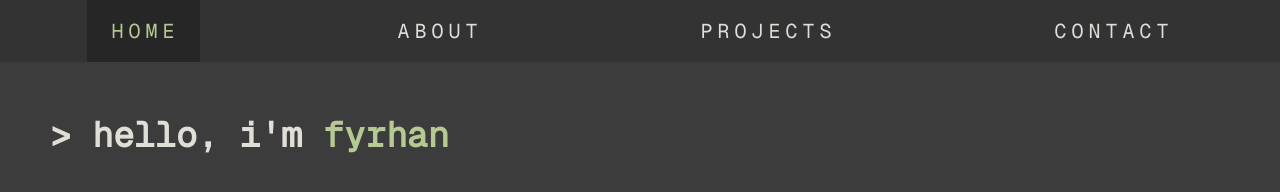
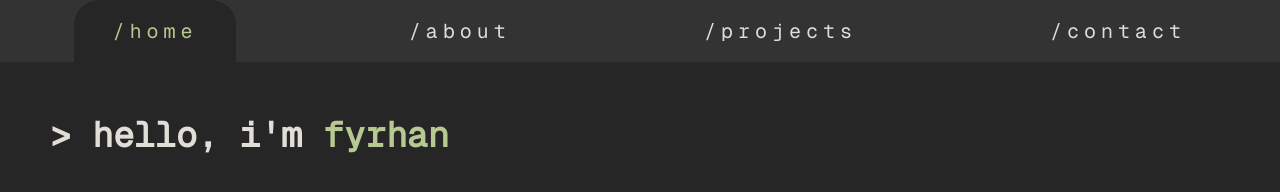
Before and after one commit to fyrhan/fyrhan.github.io, a plain HTML site: page index.html in a window 1280 px wide. Drawn offline with Linux system fonts and the light colour scheme.

Commit message:
navbar tweaks

```diff
--- a/index.html
+++ b/index.html
@@ -9,10 +9,10 @@
   </head>
   <body>
     <div class="nav-bar">
-      <a class="active" href="#home">HOME</a>
-      <a href="#about">ABOUT</a>
-      <a href="#projects">PROJECTS</a>
-      <a href="#contact">CONTACT</a>
+      <a class="active" href="#home">/home</a>
+      <a href="#about">/about</a>
+      <a href="#projects">/projects</a>
+      <a href="#contact">/contact</a>
     </div>
     <div class="hero-box">
       <h1 class="name">> hello, i'm <span class="highlighted">fyrhan</span></h1>
--- a/styles.css
+++ b/styles.css
@@ -40,15 +40,25 @@ body {
 .nav-bar a.active {
   background-color: #272626;
   color: #b6c993;
+  padding-inline: 3%;
+  border-top-left-radius: 25px;
+  border-top-right-radius: 25px;
 }
 
 .highlighted {
   color: #b6c993;
 }
 
+.hero-box {
+  background-color: #272626;
+  height: 100vh;
+  margin-top: 0;
+}
+
 .hero-box h1 {
   margin-left: 50px;
-  margin-top: 50px;
+  margin-top: 0px;
+  padding-top: 50px;
   font-family: "Geist Mono", monospace;
   font-size: 35px;
   color: #e1ded7;
```
